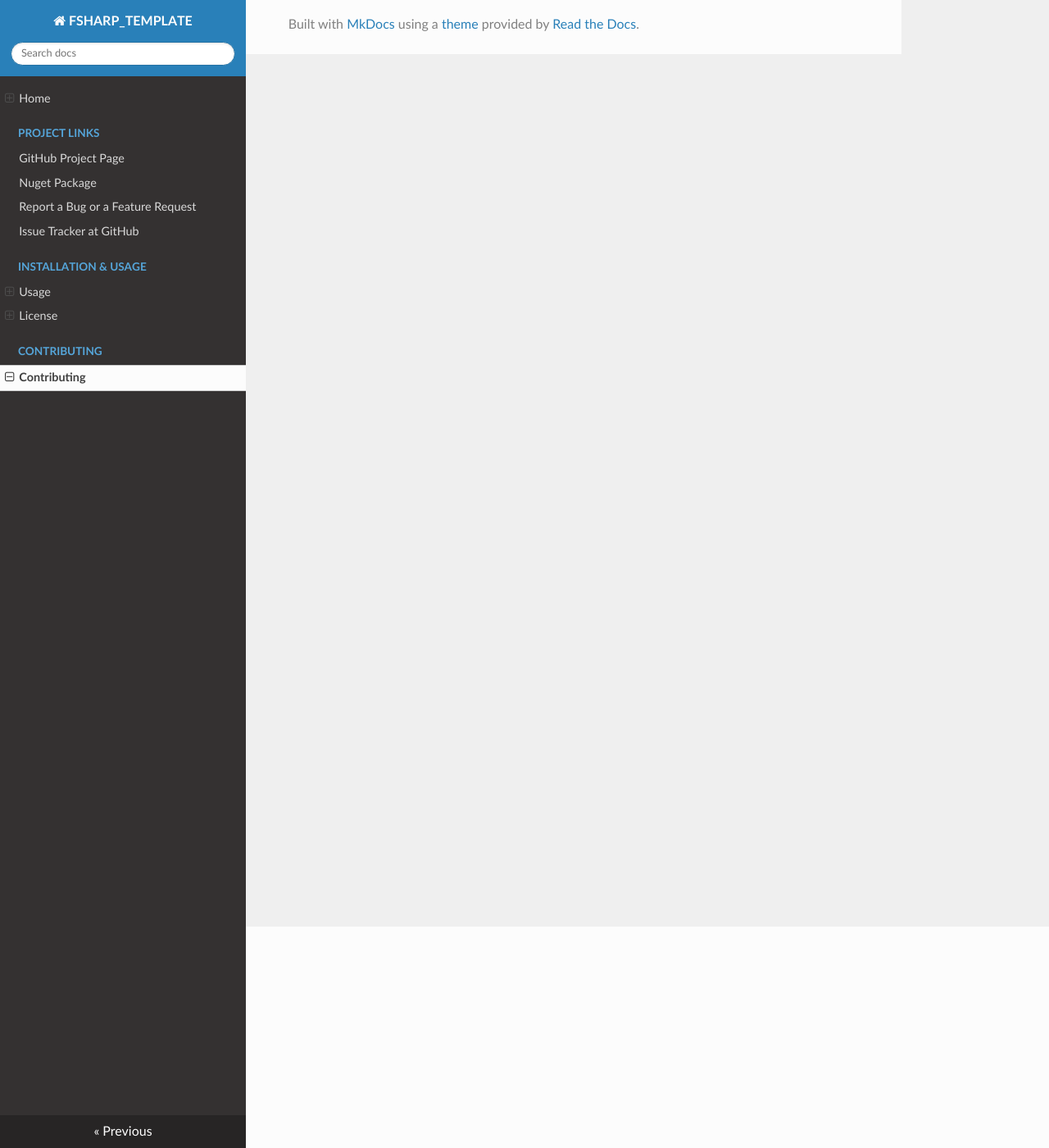
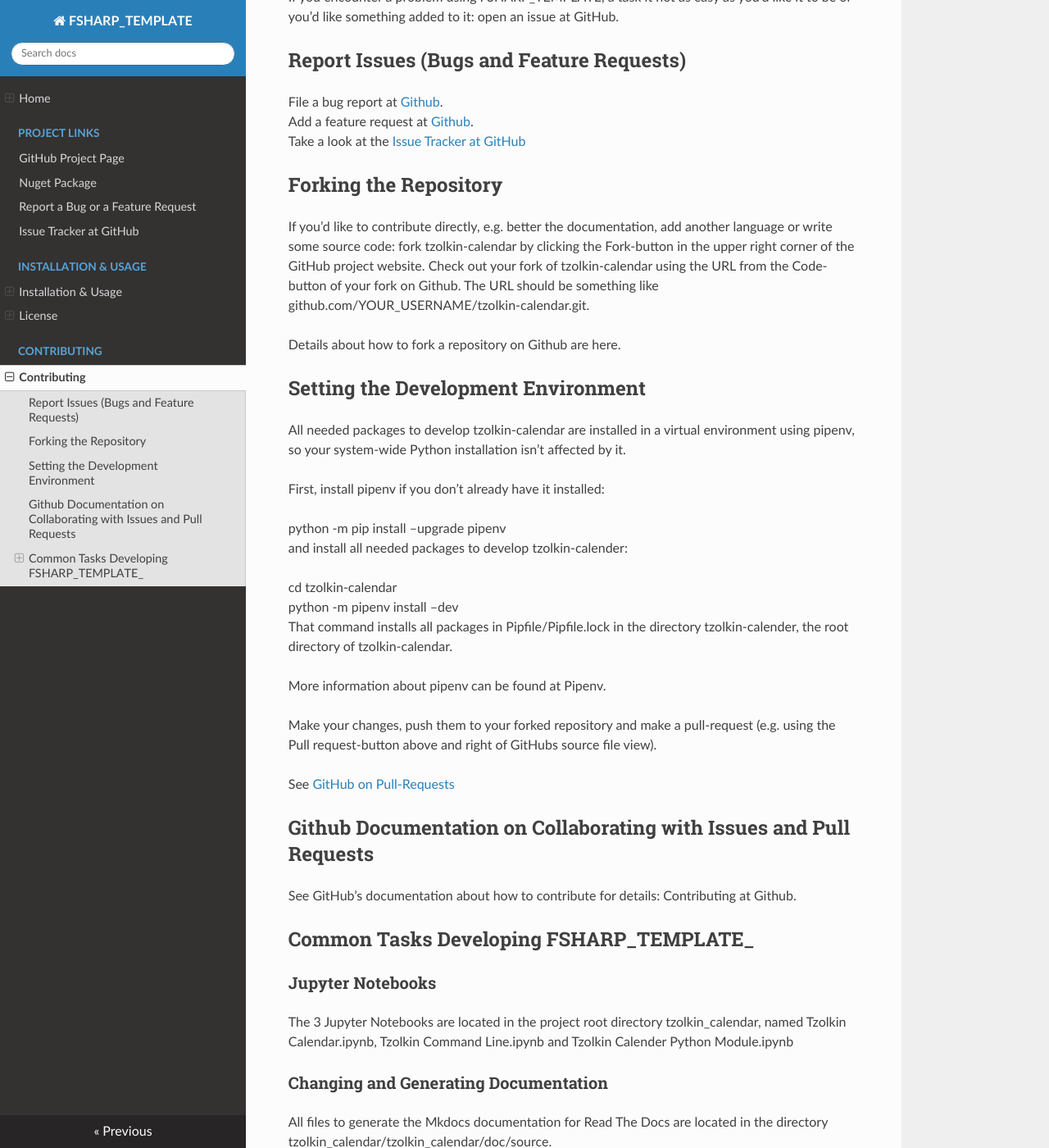
Before and after one commit to Release-Candidate/FSharp_Template, an MkDocs documentation site: the page built from docs/contributing.md, in a window 1280 px wide and 1400 px high, scrolled down 270 px. Shown: the whole window at 82% size. Built offline with MkDocs 1.6.1, drawn with Linux system fonts in a browser that asks for light colours; nearby versions of some CDN libraries; some of the changed text lies outside the part shown.

Commit message:
Added documentation

```diff
--- a/docs/contributing.md
+++ b/docs/contributing.md
@@ -1,2 +1,65 @@
-Contributing
-================================================
+# Contributing
+
+Any help is welcome!
+
+If you encounter a problem using FSHARP_TEMPLATE, a task it not as easy as you'd like it to be or you'd like something added to it: open an issue at GitHub.
+
+## Report Issues (Bugs and Feature Requests)
+
+File a bug report at [Github](https://github.com/Release-Candidate/FSharp_Template/issues/new?assignees=&labels=&template=bug_report.md&title=).
+Add a feature request at [Github](https://github.com/Release-Candidate/FSharp_Template/issues/new?assignees=&labels=&template=feature_request.md&title=).
+Take a look at the [Issue Tracker at GitHub](https://github.com/Release-Candidate/FSHARP_TEMPLATE/issues)
+
+## Forking the Repository
+
+If you'd like to contribute directly, e.g. better the documentation, add another language or write some source code: fork tzolkin-calendar by clicking the Fork-button in the upper right corner of the GitHub project website. Check out your fork of tzolkin-calendar using the URL from the Code-button of your fork on Github. The URL should be something like github.com/YOUR_USERNAME/tzolkin-calendar.git.
+
+Details about how to fork a repository on Github are here.
+
+## Setting the Development Environment
+
+All needed packages to develop tzolkin-calendar are installed in a virtual environment using pipenv, so your system-wide Python installation isn't affected by it.
+
+First, install pipenv if you don't already have it installed:
+
+python -m pip install --upgrade pipenv
+and install all needed packages to develop tzolkin-calender:
+
+cd tzolkin-calendar
+python -m pipenv install --dev
+That command installs all packages in Pipfile/Pipfile.lock in the directory tzolkin-calender, the root directory of tzolkin-calendar.
+
+More information about pipenv can be found at Pipenv.
+
+Make your changes, push them to your forked repository and make a pull-request (e.g. using the Pull request-button above and right of GitHubs source file view).
+
+See [GitHub on Pull-Requests](https://docs.github.com/en/github/collaborating-with-issues-and-pull-requests/proposing-changes-to-your-work-with-pull-requests)
+
+## Github Documentation on Collaborating with Issues and Pull Requests
+
+See GitHub's documentation about how to contribute for details: Contributing at Github.
+
+## Common Tasks Developing FSHARP_TEMPLATE_
+
+### Jupyter Notebooks
+
+The 3 Jupyter Notebooks are located in the project root directory tzolkin_calendar, named Tzolkin Calendar.ipynb, Tzolkin Command Line.ipynb and Tzolkin Calender Python Module.ipynb
+
+### Changing and Generating Documentation
+
+All files to generate the Mkdocs documentation for Read The Docs are located in the directory tzolkin_calendar/tzolkin_calendar/doc/source.
+
+After that, the new HTML documentation should have been generated in tzolkin_calendar/tzolkin_calendar/doc/html and you can open tzolkin_calendar/tzolkin_calendar/doc/html/index.html in a browser to see it.
+
+#### GitHub Documentation
+
+The Markdown documentation for GitHub are the files README.md and CHANGELOG.md in the project root directory tzolkin_calendar.
+
+### Source Code
+
+
+### Tests
+
+All test code is located in the directory /tests/.
+
+### GitHub Workflows/Actions
--- a/mkdocs.yml
+++ b/mkdocs.yml
@@ -16,7 +16,7 @@ nav:
     - 'Report a Bug or a Feature Request': 'https://github.com/Release-Candidate/FSHARP_TEMPLATE/issues/new/choose'
     - 'Issue Tracker at GitHub': 'https://github.com/Release-Candidate/FSHARP_TEMPLATE/issues'
   - 'Installation & Usage':
-    - Usage: usage.md
+    - 'Installation & Usage': usage.md
     - License: license.md
   - Contributing:
     - Contributing: contributing.md
@@ -27,6 +27,7 @@ theme:
     prev_next_buttons_location: both
     navigation_depth: 8
     collapse_navigation: False
+    style_nav_header_background: "#5DB1DE"
 
 markdown_extensions:
     - markdown.extensions.fenced_code
```
Also changed, not shown: docs/license.md (+0 -1 lines), docs/usage.md (line endings or trailing spaces).
